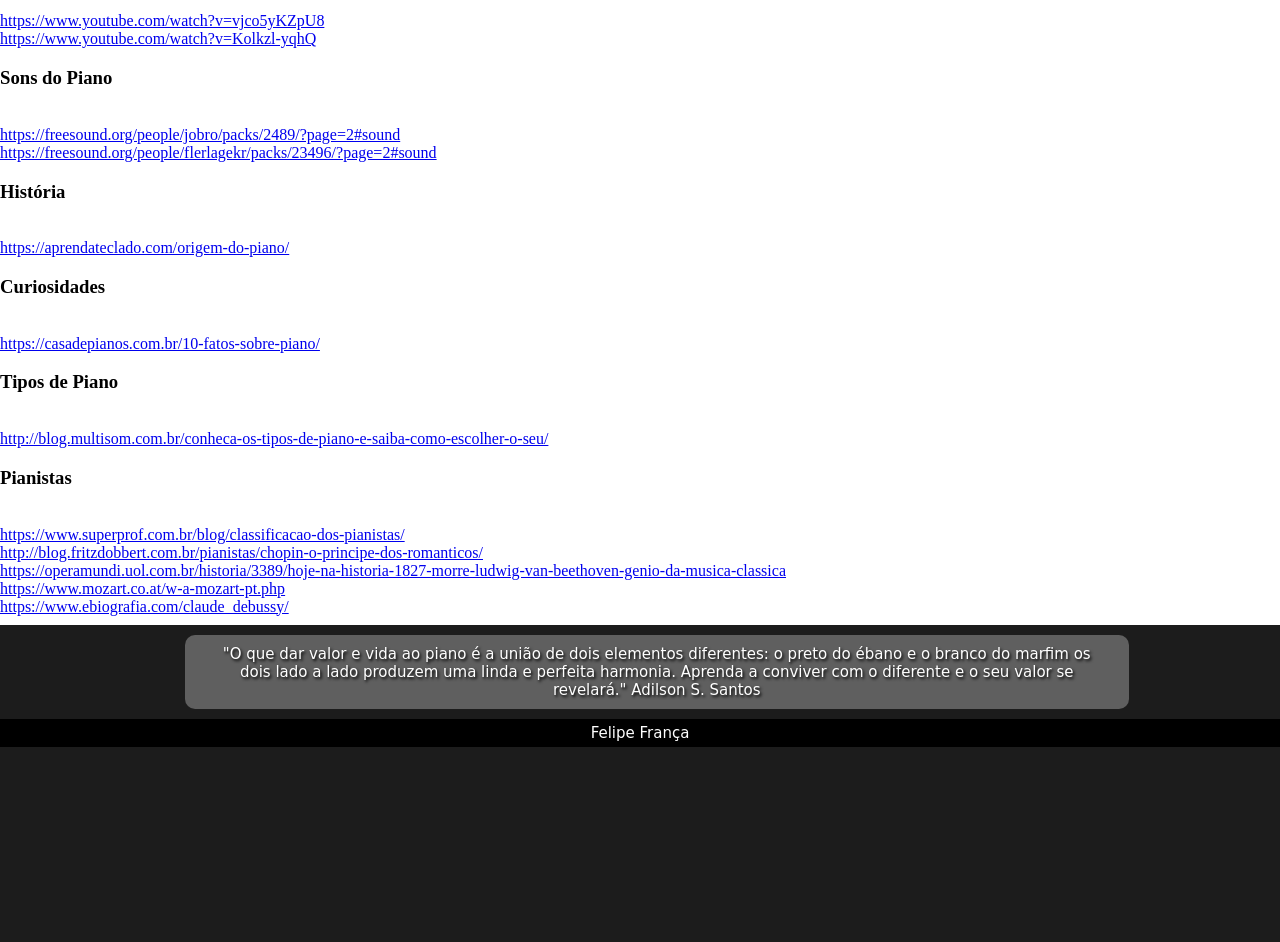
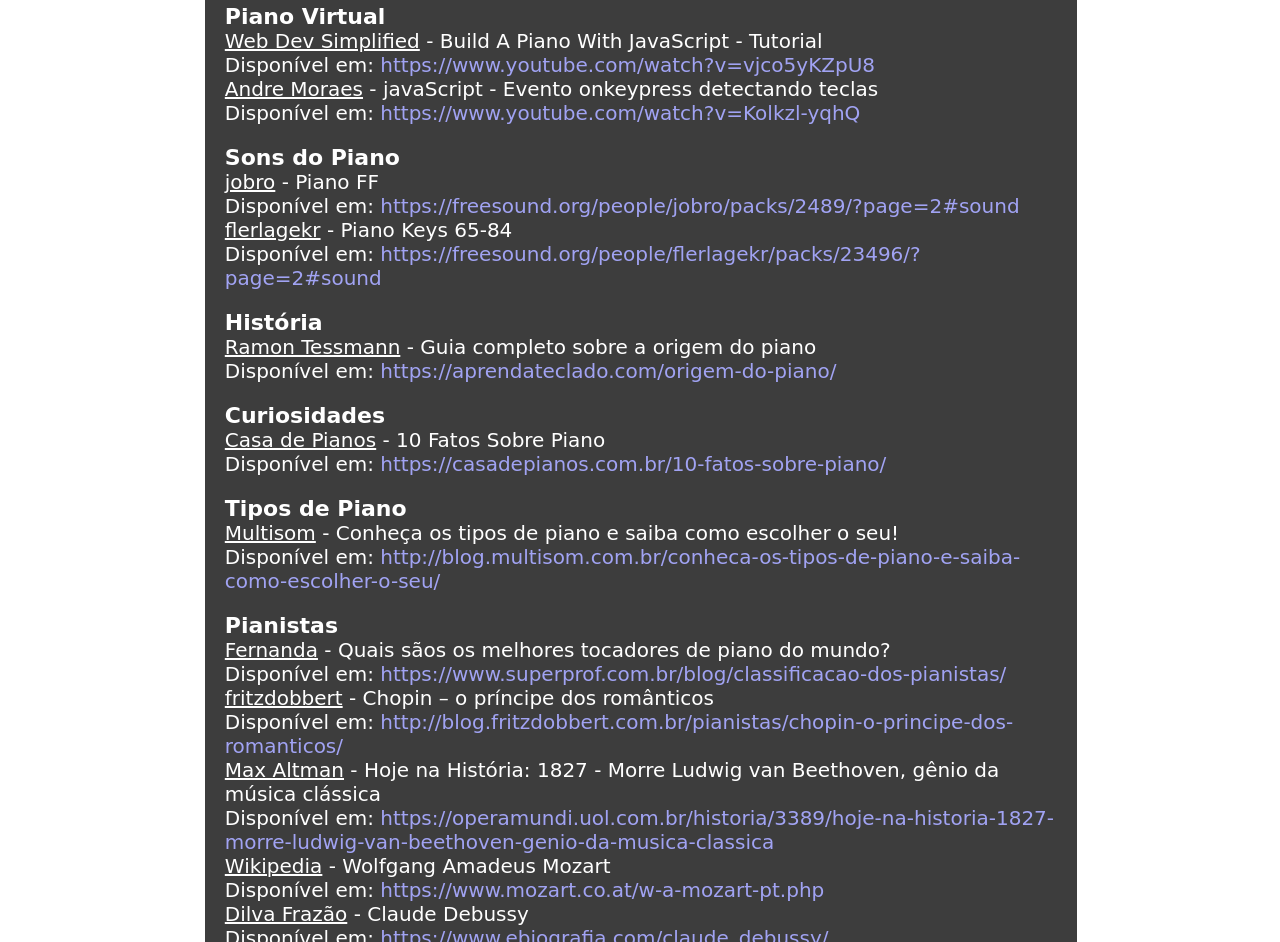
Before and after one commit to felipe-franca-de-s/site-desafio-piano, a plain HTML site: page sobre.html in a window 1280 px wide. Shown: the part 151-1093 px from the top of the page. Before the commit the page ends 898 px from the top, so only its background shows below. Drawn offline with Linux system fonts and the light colour scheme.

Commit message:
correção textos e volume do piano

```diff
--- a/css/sobre.css
+++ b/css/sobre.css
@@ -54,13 +54,33 @@
     background-image: url(../img/piano_sb.jpg);
     background-size: cover;
     width: 100%;
-    height: 690px;
-    padding-top: 15px;
+    height: 1135px;
+    padding-top: 1px;
     background-color: white;
 }
 /* SOBRE */
 .sobre{
-
+    margin: 20px 16%;
+    padding: 2.5px 20px;
+    text-decoration: none;
+    width: 65%;
+    color: white;
+    background-color:  #363636f6;
+    font-size: 20px;
+    font-family: cursive;
+    border-radius: 20px;
+}
+.ref{
+    font-family: Brush Script MT, Brush Script Std, cursive;
+    font-size: 35px;
+}
+.sobre a{
+    text-decoration: none;
+    color: rgb(161, 163, 243);
+}
+.sobre h3{
+    margin: 0;
+    font-size: 22px;
 }
 /* FIM SOBRE */
 /* FRASE */
--- a/sobre.html
+++ b/sobre.html
@@ -32,41 +32,78 @@
     <!--SOBRE-->
     <div class="img_fundo">
         <div class="sobre">
+            <span class="ref">Referências</span>
             <p>
-                <h3>Piano Virtual</h3> <br>
-                <a href="https://www.youtube.com/watch?v=vjco5yKZpU8">https://www.youtube.com/watch?v=vjco5yKZpU8</a>
+                <h3>Piano Virtual</h3> <!-- PIANO VIRTUAL -->
+                <u>Web Dev Simplified</u> - Build A Piano With JavaScript - Tutorial <br>
+            Disponível em:
+            <a target="_blank" href="https://www.youtube.com/watch?v=vjco5yKZpU8">
+                https://www.youtube.com/watch?v=vjco5yKZpU8 </a>
             <br>
-                <a href="https://www.youtube.com/watch?v=Kolkzl-yqhQ">https://www.youtube.com/watch?v=Kolkzl-yqhQ</a>
+            <u>Andre Moraes</u> - javaScript - Evento onkeypress detectando teclas <br>
+            Disponível em:
+            <a target="_blank" href="https://www.youtube.com/watch?v=Kolkzl-yqhQ">
+                https://www.youtube.com/watch?v=Kolkzl-yqhQ</a>
             </p>
             <p>
-                <h3>Sons do Piano</h3> <br>
-                <a href="https://freesound.org/people/jobro/packs/2489/?page=2#sound">https://freesound.org/people/jobro/packs/2489/?page=2#sound</a>
+            <h3>Sons do Piano</h3> <!-- SONS DO PIANO -->
+            <u>jobro</u> - Piano FF <br>
+            Disponível em:
+            <a target="_blank" href="https://freesound.org/people/jobro/packs/2489/?page=2#sound">
+                https://freesound.org/people/jobro/packs/2489/?page=2#sound</a>
             <br>
-                <a href="https://freesound.org/people/flerlagekr/packs/23496/?page=2#sound">https://freesound.org/people/flerlagekr/packs/23496/?page=2#sound</a>
+            <u>flerlagekr</u> - Piano Keys 65-84 <br>
+            Disponível em:
+            <a target="_blank"
+                href="https://freesound.org/people/flerlagekr/packs/23496/?page=2#sound">https://freesound.org/people/flerlagekr/packs/23496/?page=2#sound</a>
             </p>
             <p>
-                <h3>História</h3> <br>
-                <a href="https://aprendateclado.com/origem-do-piano/">https://aprendateclado.com/origem-do-piano/</a>
+            <h3>História</h3> <!-- HISTÓRIA -->
+            <u>Ramon Tessmann</u> - Guia completo sobre a origem do piano <br>
+            Disponível em:
+            <a target="_blank"
+                href="https://aprendateclado.com/origem-do-piano/">https://aprendateclado.com/origem-do-piano/</a>
             </p>
             <p>
-                <h3>Curiosidades</h3> <br>
-                <a href="https://casadepianos.com.br/10-fatos-sobre-piano/">https://casadepianos.com.br/10-fatos-sobre-piano/</a>
+            <h3>Curiosidades</h3> <!-- CURIOSIDADES -->
+            <u>Casa de Pianos</u> - 10 Fatos Sobre Piano <br>
+            Disponível em:
+            <a target="_blank"
+                href="https://casadepianos.com.br/10-fatos-sobre-piano/">https://casadepianos.com.br/10-fatos-sobre-piano/</a>
             </p>
             <p>
-                <h3>Tipos de Piano</h3> <br>
-                <a href="http://blog.multisom.com.br/conheca-os-tipos-de-piano-e-saiba-como-escolher-o-seu/">http://blog.multisom.com.br/conheca-os-tipos-de-piano-e-saiba-como-escolher-o-seu/</a>
+            <h3>Tipos de Piano</h3> <!-- TIPOS DE PIANO -->
+            <u>Multisom</u> - Conheça os tipos de piano e saiba como escolher o seu! <br>
+            Disponível em:
+            <a target="_blank"
+                href="http://blog.multisom.com.br/conheca-os-tipos-de-piano-e-saiba-como-escolher-o-seu/">http://blog.multisom.com.br/conheca-os-tipos-de-piano-e-saiba-como-escolher-o-seu/</a>
             </p>
             <p>
-                <h3>Pianistas</h3> <br>
-                <a href="https://www.superprof.com.br/blog/classificacao-dos-pianistas/">https://www.superprof.com.br/blog/classificacao-dos-pianistas/</a>
+            <h3>Pianistas</h3> <!-- PIANISTAS -->
+            <u>Fernanda</u> - Quais sãos os melhores tocadores de piano do mundo? <br>
+            Disponível em:
+            <a target="_blank"
+                href="https://www.superprof.com.br/blog/classificacao-dos-pianistas/">https://www.superprof.com.br/blog/classificacao-dos-pianistas/</a>
             <br>
-                <a href="http://blog.fritzdobbert.com.br/pianistas/chopin-o-principe-dos-romanticos/">http://blog.fritzdobbert.com.br/pianistas/chopin-o-principe-dos-romanticos/</a>
+            <u>fritzdobbert</u> - Chopin – o príncipe dos românticos <br>
+            Disponível em:
+            <a target="_blank"
+                href="http://blog.fritzdobbert.com.br/pianistas/chopin-o-principe-dos-romanticos/">http://blog.fritzdobbert.com.br/pianistas/chopin-o-principe-dos-romanticos/</a>
             <br>
-                <a href="https://operamundi.uol.com.br/historia/3389/hoje-na-historia-1827-morre-ludwig-van-beethoven-genio-da-musica-classica">https://operamundi.uol.com.br/historia/3389/hoje-na-historia-1827-morre-ludwig-van-beethoven-genio-da-musica-classica</a>
+            <u>Max Altman</u> - Hoje na História: 1827 - Morre Ludwig van Beethoven, gênio da música clássica <br>
+            Disponível em:
+            <a target="_blank"
+                href="https://operamundi.uol.com.br/historia/3389/hoje-na-historia-1827-morre-ludwig-van-beethoven-genio-da-musica-classica">https://operamundi.uol.com.br/historia/3389/hoje-na-historia-1827-morre-ludwig-van-beethoven-genio-da-musica-classica</a>
             <br>
-                <a href="https://www.mozart.co.at/w-a-mozart-pt.php">https://www.mozart.co.at/w-a-mozart-pt.php</a>
+            <u>Wikipedia</u> - Wolfgang Amadeus Mozart <br>
+            Disponível em:
+            <a target="_blank"
+                href="https://www.mozart.co.at/w-a-mozart-pt.php">https://www.mozart.co.at/w-a-mozart-pt.php</a>
             <br>
-                <a href="https://www.ebiografia.com/claude_debussy/">https://www.ebiografia.com/claude_debussy/</a>
+            <u>Dilva Frazão</u> - Claude Debussy <br>
+            Disponível em:
+            <a target="_blank"
+                href="https://www.ebiografia.com/claude_debussy/">https://www.ebiografia.com/claude_debussy/</a>
             </p>
         </div>
     </div>
@@ -76,7 +113,9 @@
     <center>
         <div class="container">
             <div class="frase">
-                <p> "O que dar valor e vida ao piano é a união de dois elementos diferentes: o preto do ébano e o branco do marfim os dois lado a lado produzem uma linda e perfeita harmonia. Aprenda a conviver com o diferente e o seu valor se revelará." Adilson S. Santos
+                <p> "O que dar valor e vida ao piano é a união de dois elementos diferentes: o preto do ébano e o branco
+                    do marfim os dois lado a lado produzem uma linda e perfeita harmonia. Aprenda a conviver com o
+                    diferente e o seu valor se revelará." Adilson S. Santos
                 </p>
             </div>
         </div>
```
Also changed, not shown: cadastro.html (+6 -6 lines), index.html (+16 -17 lines), js/musica_teste.js (+25 -0 lines), js/piano_virtual.js (+36 -0 lines), js/teclas_piano_virtual.js (+36 -0 lines), login.html (+2 -2 lines). Lines whose indentation alone changed are shown as unchanged.
